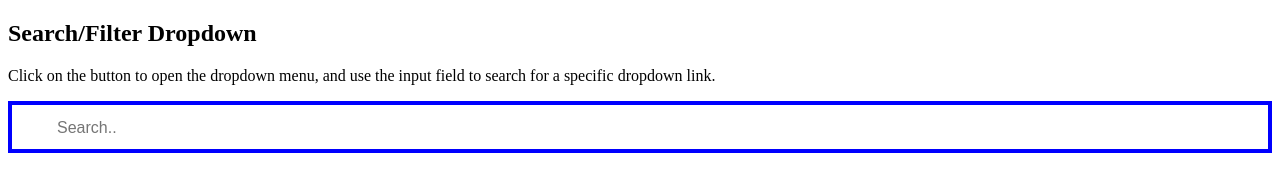
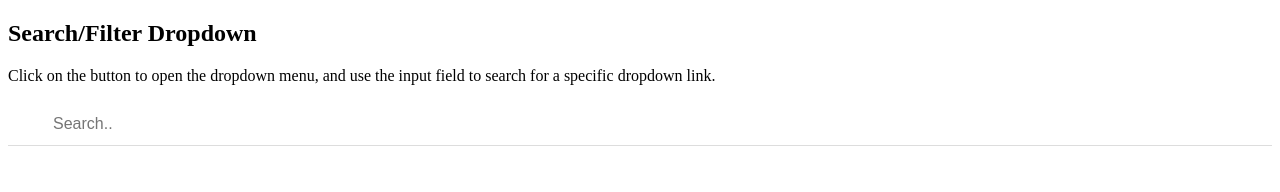
Before and after one commit to joshuaphiloctete/routeMenu, a plain HTML site: page index.html in a window 1280 px wide. Drawn offline with Linux system fonts and the light colour scheme.

Commit message:
Changed border

```diff
--- a/index.html
+++ b/index.html
@@ -26,9 +26,9 @@
   background-repeat: no-repeat;
   font-size: 16px;
   padding: 14px 20px 12px 45px;
-  border: 4px solid blue;
-/*   border: none;
-  border-bottom: 1px solid #ddd; */
+/*   border: 4px solid blue; */
+  border: none;
+  border-bottom: 1px solid #ddd;
   width: 100%;
 }
 
```
